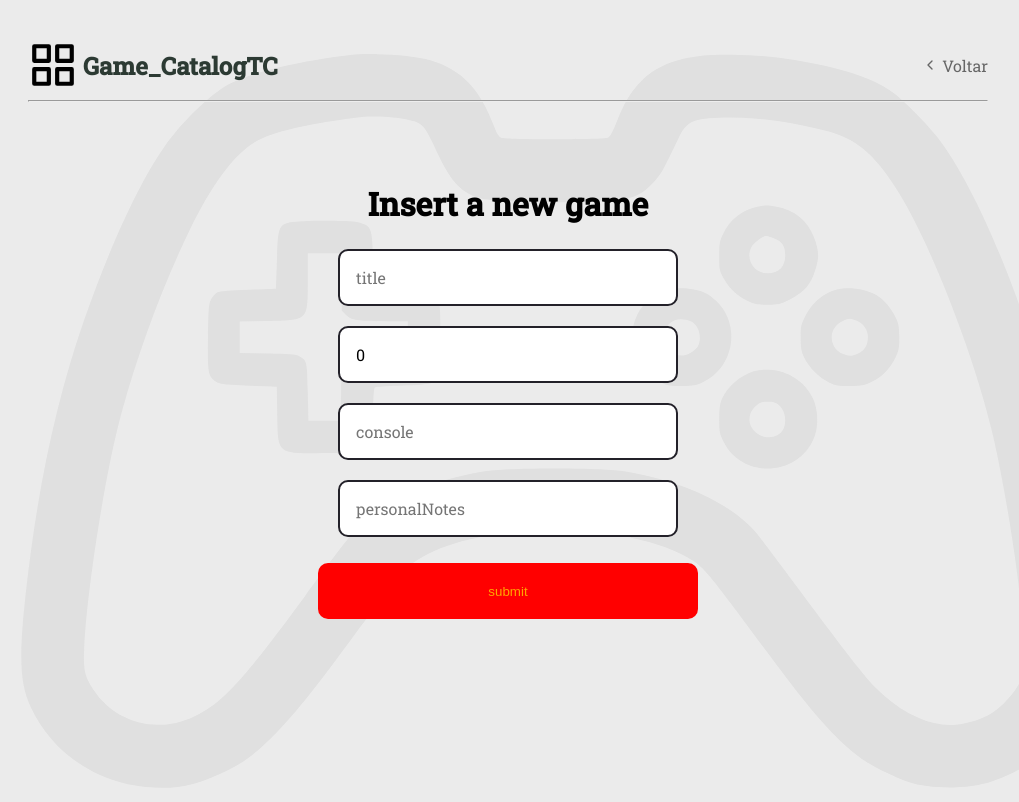
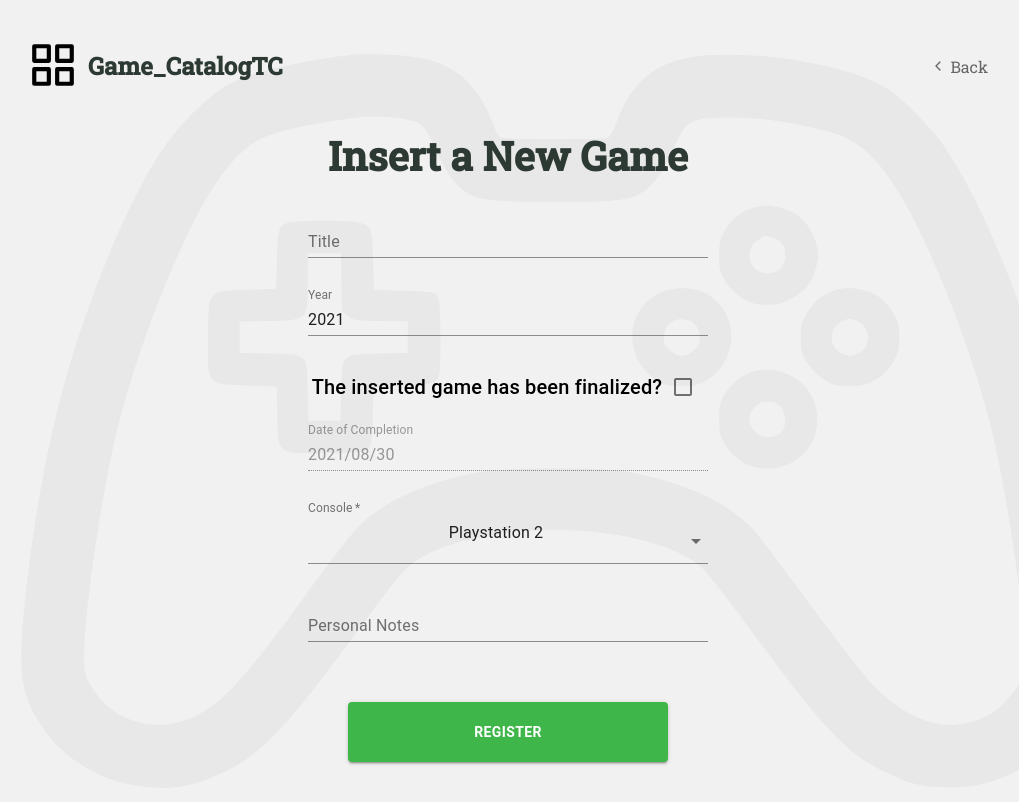
Before and after one commit to romuloqaz/TranslucentTest, a React (Create React App) app in the folder game-catalog-front-end/: page /repository in a window 1280 px wide. Shown: the whole page, without its empty margins (132-1151 px from the left). Built offline with nearby package versions, Linux system fonts and the light colour scheme.

Commit message:
Inserting some improvements and validation to register a new game

```diff
--- a/game-catalog-front-end/package.json
+++ b/game-catalog-front-end/package.json
@@ -3,6 +3,11 @@
   "version": "0.1.0",
   "private": true,
   "dependencies": {
+    "@date-io/date-fns": "^1.3.13",
+    "@material-ui/core": "^4.12.3",
+    "@material-ui/icons": "^4.11.2",
+    "@material-ui/lab": "^4.0.0-alpha.60",
+    "@material-ui/pickers": "^3.3.10",
     "@testing-library/jest-dom": "^5.11.4",
     "@testing-library/react": "^11.1.0",
     "@testing-library/user-event": "^12.1.10",
@@ -14,6 +19,7 @@
     "@types/react-redux": "^7.1.18",
     "@types/redux-saga": "^0.10.5",
     "axios": "^0.21.1",
+    "date-fns": "^2.0.0-beta.5",
     "formik": "^2.2.9",
     "polished": "^4.1.3",
     "react": "^17.0.2",
--- a/game-catalog-front-end/src/index.tsx
+++ b/game-catalog-front-end/src/index.tsx
@@ -1,4 +1,3 @@
-import React from 'react';
 import ReactDOM from 'react-dom';
 import { Provider } from 'react-redux';
 
--- a/game-catalog-front-end/src/pages/Catalog/index.tsx
+++ b/game-catalog-front-end/src/pages/Catalog/index.tsx
@@ -9,7 +9,7 @@ import { RootState } from '../../store/rootReducer';
 import { Title, Form, Repositories, Logo, Error } from './styles';
 
 const Catalog: React.FC = () => {
-  const [searchGame, setSearchGame] = useState<string>('');
+  const [searchTextGame, setSearchTextGame] = useState<string>('');
   const [gameCatalog, setGameCatalog] = useState<IGame[]>([]);
   const [inputError, setInputError] = useState<string>('');
   const dispatch = useDispatch();
@@ -35,12 +35,12 @@ const Catalog: React.FC = () => {
   }, [games]);
 
   useEffect(() => {
-    if (gameCatalog.length === 0 && searchGame.length > 0) {
+    if (gameCatalog.length === 0 && searchTextGame.length > 0) {
       setInputError('No games were found :(');
     } else {
       setInputError('');
     }
-  }, [gameCatalog, searchGame]);
+  }, [gameCatalog, searchTextGame]);
 
   const searchFilterFunction = (text: string) => {
     const searchText: IGame[] = games.filter((game) => {
@@ -51,7 +51,7 @@ const Catalog: React.FC = () => {
       return itemData.indexOf(textData) > -1;
     });
     setGameCatalog(searchText);
-    setSearchGame(text);
+    setSearchTextGame(text);
   };
 
   const yearFormat = (yearGame) => {
@@ -73,8 +73,8 @@ const Catalog: React.FC = () => {
         <Title>Explore a Games Catalog</Title>
         <Form hasError={!!inputError}>
           <input
-            value={searchGame}
-            onChange={(e) => searchFilterFunction(e.target.value)}
+            value={searchTextGame}
+            onChange={(event) => searchFilterFunction(event.target.value)}
             placeholder="Enter the game name"
           />
           <Link to="repository">
@@ -95,7 +95,7 @@ const Catalog: React.FC = () => {
                   <p>{yearFormat(game.year)}</p>
                   <p>{game.console}</p>
                   {game.completed ? (
-                    <p>{game.dateOfCompletion}</p>
+                    <p>completed on {game.dateOfCompletion}</p>
                   ) : (
                     <p>Not finished yet</p>
                   )}
--- a/game-catalog-front-end/src/pages/Repository/index.tsx
+++ b/game-catalog-front-end/src/pages/Repository/index.tsx
@@ -1,8 +1,19 @@
-import { Formik, Form, FormikHelpers, Field } from 'formik';
-import React from 'react';
+import DateFnsUtils from '@date-io/date-fns';
+import {
+  Button,
+  TextField,
+  Checkbox,
+  Typography,
+  Grid,
+  MenuItem,
+} from '@material-ui/core';
+import { DatePicker, MuiPickersUtilsProvider } from '@material-ui/pickers';
+import { useFormik } from 'formik';
+import React, { useState, useEffect } from 'react';
 import { FiChevronLeft, FiGrid } from 'react-icons/fi';
 import { useDispatch } from 'react-redux';
 import { Link, useHistory } from 'react-router-dom';
+import * as yup from 'yup';
 
 import IGame from '../../models/IGame';
 import { addGamesRequest } from '../../store/games/gamesActions';
@@ -11,6 +22,51 @@ import { Header, Logo, Container } from './styles';
 const Repository: React.FC = () => {
   const dispatch = useDispatch();
   const history = useHistory();
+  const [selectedDate, handleDateChange] = useState(new Date());
+
+  const formik = useFormik({
+    initialValues: {
+      title: '',
+      year: 2021,
+      console: 'PS2',
+      completed: false,
+      dateOfCompletion: new Date(),
+      personalNotes: '',
+    },
+    validationSchema: yup.object().shape({
+      title: yup
+        .string()
+        .required('Title is Required')
+        .max(100, 'Maximum title length is 100 characters'),
+      year: yup
+        .number()
+        .required('Year of the game is Required')
+        .test(
+          'len',
+          'The year must be exactly 4 characters long.',
+          (val) => Math.ceil(Math.log10(val + 1)) === 4,
+        )
+        .min(1970)
+        .max(2021)
+        .typeError('Please, enter a valid date.'),
+      console: yup.string().required('Console of game is Required'),
+      personalNotes: yup.string().required('Personal Notes is Required.'),
+    }),
+    onSubmit: (values) => {
+      try {
+        const jogo: IGame = values;
+        jogo.dateOfCompletion = selectedDate;
+        if (!jogo.completed) {
+          jogo.dateOfCompletion = null;
+        }
+        console.log(jogo);
+        dispatch(addGamesRequest(jogo));
+        history.push('/');
+      } catch (err) {
+        console.log('err');
+      }
+    },
+  });
 
   return (
     <>
@@ -21,49 +77,97 @@ const Repository: React.FC = () => {
         </Logo>
         <Link to="/">
           <FiChevronLeft size={16} />
-          Voltar
+          Back
         </Link>
       </Header>
-      <hr />
-
       <Container>
-        <Formik
-          initialValues={{
-            title: '',
-            year: 0,
-            console: '',
-            personalNotes: '',
-          }}
-          onSubmit={(
-            values: IGame,
-            { setSubmitting }: FormikHelpers<IGame>,
-          ) => {
-            const jogo: IGame = values;
-            jogo.completed = false;
-            dispatch(addGamesRequest(jogo));
-            setSubmitting(false);
-            history.push('/');
-          }}
-        >
-          <Form>
-            <h1>Insert a new game</h1>
-            <Field type="text" id="title" name="title" placeholder="title" />
-            <Field type="number" id="year" name="year" placeholder="year" />
-            <Field
-              type="text"
-              id="console"
-              name="console"
-              placeholder="console"
+        <form onSubmit={formik.handleSubmit}>
+          <h1>Insert a New Game</h1>
+          <TextField
+            fullWidth
+            id="title"
+            name="title"
+            label="Title"
+            value={formik.values.title}
+            onChange={formik.handleChange}
+            error={formik.touched.title && Boolean(formik.errors.title)}
+            helperText={formik.touched.title && formik.errors.title}
+          />
+          <TextField
+            fullWidth
+            id="year"
+            name="year"
+            label="Year"
+            type="number"
+            value={formik.values.year}
+            onChange={formik.handleChange}
+            error={formik.touched.year && Boolean(formik.errors.year)}
+            helperText={formik.touched.year && formik.errors.year}
+          />
+          <Grid container justifyContent="center">
+            <Typography variant="h6">
+              The inserted game has been finalized?
+            </Typography>
+            <Checkbox
+              name="completed"
+              value={formik.values.completed}
+              onChange={formik.handleChange}
+              color="primary"
             />
-            <Field
-              type="text"
-              id="personalNotes"
-              name="personalNotes"
-              placeholder="personalNotes"
+          </Grid>
+          <MuiPickersUtilsProvider utils={DateFnsUtils}>
+            <DatePicker
+              format="yyyy/MM/dd"
+              minDate="1969-31-12"
+              maxDate="2021-09-03"
+              value={selectedDate}
+              onChange={handleDateChange}
+              fullWidth
+              name="dateOfCompletion"
+              label="Date of Completion"
+              disabled={!formik.values.completed}
             />
-            <button type="submit">submit</button>
-          </Form>
-        </Formik>
+          </MuiPickersUtilsProvider>
+          <TextField
+            name="console"
+            label="Console"
+            fullWidth
+            required
+            select
+            value={formik.values.console}
+            onChange={formik.handleChange}
+            error={Boolean(formik.errors.console)}
+            helperText={formik.errors.console}
+          >
+            <MenuItem value="PS2">Playstation 2</MenuItem>
+            <MenuItem value="PS3">Playstation 3</MenuItem>
+            <MenuItem value="PS4">Playstation 4</MenuItem>
+            <MenuItem value="PS5">Playstation 5</MenuItem>
+            <MenuItem value="NINTENDO SWITCH">Nintendo Switch</MenuItem>
+            <MenuItem value="XBOX ONE">Xbox One</MenuItem>
+            <MenuItem value="XBOX SERIES">Xbox Series</MenuItem>
+            <MenuItem value="PC">PC</MenuItem>
+          </TextField>
+          <TextField
+            fullWidth
+            id="personalNotes"
+            name="personalNotes"
+            label="Personal Notes"
+            type="text"
+            value={formik.values.personalNotes}
+            onChange={formik.handleChange}
+            error={
+              formik.touched.personalNotes &&
+              Boolean(formik.errors.personalNotes)
+            }
+            helperText={
+              formik.touched.personalNotes && formik.errors.personalNotes
+            }
+          />
+          <Button color="primary" variant="contained" fullWidth type="submit">
+            Register
+          </Button>
+        </form>
       </Container>
     </>
   );
--- a/game-catalog-front-end/src/pages/Repository/styles.ts
+++ b/game-catalog-front-end/src/pages/Repository/styles.ts
@@ -6,6 +6,7 @@ export const Header = styled.header`
   align-items: center;
   justify-content: space-between;
   margin-bottom: 10px;
+
   a {
     display: flex;
     align-items: center;
@@ -28,8 +29,7 @@ export const Logo = styled.div`
 
   h2 {
     color: #2c3a33;
-    margin-top: 10px;
-    margin-left: 5px;
+    margin: 10px;
   }
 `;
 
@@ -41,38 +41,39 @@ export const Container = styled.div`
   width: 100%;
 
   form {
-    margin: 80px 0;
-    width: 380px;
+    margin-top: 80px 0;
+    width: 400px;
     text-align: center;
 
     h1 {
-      margin-bottom: 24px;
+      margin: 26px 0;
+      font-size: 40px;
+      color: #2c3a33;
+      max-width: 450px;
+      line-height: 56px;
+    }
+
+    h6 {
+      margin-top: 5px;
+    }
+
+    div {
+      margin-bottom: 15px;
+      align-items: flex-start;
     }
 
     button {
-      background: red;
-      height: 56px;
-      border-radius: 10px;
+      background: #3eb64a;
       border: 0;
-      padding: 0 16px;
-      width: 100%;
-      color: orange;
-      font-weight: 500;
-      margin-top: 26px;
+      width: 80%;
+      color: #fff;
+      height: 60px;
+      margin-top: 30px;
+      font-weight: bold;
       transition: 0.2s background-color;
       &:hover {
         background: ${shade(0.2, '#3EB64A')};
       }
     }
-
-    input {
-      width: 80%;
-      border-radius: 10px;
-      border: 2px solid #232129;
-      padding: 16px;
-      & + input {
-        margin-top: 20px;
-      }
-    }
   }
 `;
--- a/game-catalog-front-end/src/store/games/reducer.ts
+++ b/game-catalog-front-end/src/store/games/reducer.ts
@@ -47,7 +47,7 @@ export default (state = initialState, action: GamesActions) => {
       return {
         ...state,
         loading: false,
-        games: [],
+        games: [...state.games],
         error: action.payload.error,
       };
     default:
--- a/game-catalog-front-end/src/styles/global.ts
+++ b/game-catalog-front-end/src/styles/global.ts
@@ -11,7 +11,7 @@ export default createGlobalStyle`
     }
 
     body {
-        background: #EBEBEB url(${joyBackground}) no-repeat 85% top;
+        background: #f1f1f1 url(${joyBackground}) no-repeat 85% top;
         -webkit-font-smoothing: antialiased;
     }
 
```
Also changed, not shown: game-catalog-front-end/src/assets/controller.svg, 1 other file (tests, documents, lock files or other folders).
